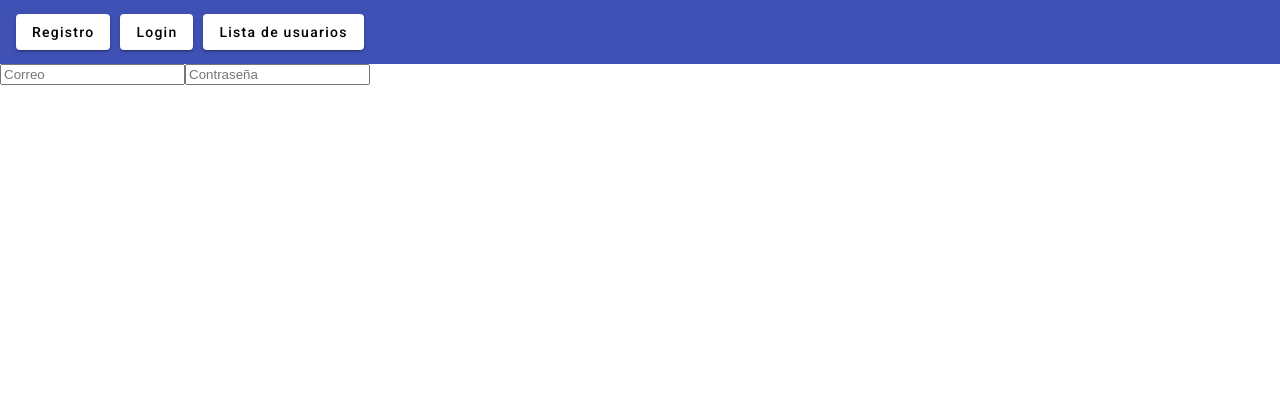
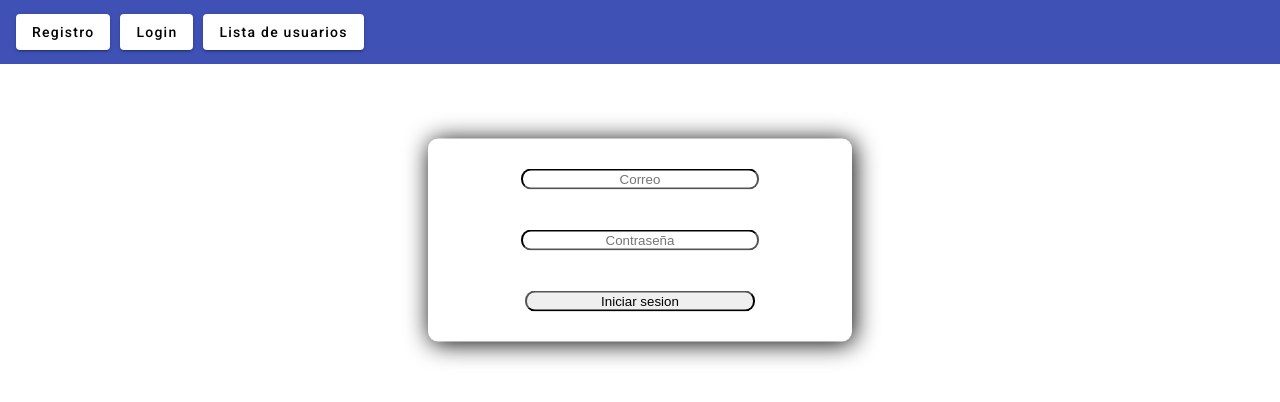
Before and after one commit to AlbertBarrachina/DAW2_desarrollo_web_cliente, an Angular app: page /login in a window 1280 px wide. Shown: the top 402 px of the page. Built offline with nearby package versions, Linux system fonts and the light colour scheme.

Commit message:
31/1/2024 20:12h

```diff
--- a/src/app/login/login.component.css
+++ b/src/app/login/login.component.css
@@ -0,0 +1,27 @@
+form {
+    display: flex;
+    flex-direction: column;
+    row-gap: 0.5em;
+    position: absolute;
+    top: 30%;
+    left: 50%;
+    transform: translate(-50%, -50%);
+    font-size: 5em;
+    width: 30%;
+    text-align: center;
+    align-items: center;
+    font-family: 'Times New Roman', Times, serif;
+    box-shadow: 2px 2px 25px black;
+    border-radius: 10px;
+    padding: 20px;
+    padding-top: 30px;
+    padding-bottom: 30px;
+}
+
+input {
+
+    width: 60%;
+    text-align: center;
+    border-color: black;
+    border-radius: 10px;
+}
--- a/src/app/login/login.component.html
+++ b/src/app/login/login.component.html
@@ -2,5 +2,6 @@
     <form action="">
         <input type="text" name="email" placeholder="Correo">
         <input type="password" name="password" placeholder="Contraseña">
+        <input type="submit" value="Iniciar sesion">
     </form>
 </div>
--- a/src/app/register/register.component.css
+++ b/src/app/register/register.component.css
@@ -0,0 +1,27 @@
+form {
+    display: flex;
+    flex-direction: column;
+    row-gap: 0.5em;
+    position: absolute;
+    top: 30%;
+    left: 50%;
+    transform: translate(-50%, -50%);
+    font-size: 5em;
+    width: 30%;
+    text-align: center;
+    align-items: center;
+    font-family: 'Times New Roman', Times, serif;
+    box-shadow: 2px 2px 25px black;
+    border-radius: 10px;
+    padding: 20px;
+    padding-top: 30px;
+    padding-bottom: 30px;
+}
+
+input {
+
+    width: 60%;
+    text-align: center;
+    border-color: black;
+    border-radius: 10px;
+}
--- a/src/app/register/register.component.html
+++ b/src/app/register/register.component.html
@@ -3,5 +3,6 @@
         <input type="text" name="email" placeholder="Correo">
         <input type="password" name="password" placeholder="Contraseña">
         <input type="password" name="repeat_password" placeholder="Repetir contraseña">
+        <input type="submit" value="Registrar">
     </form>
 </div>
```
